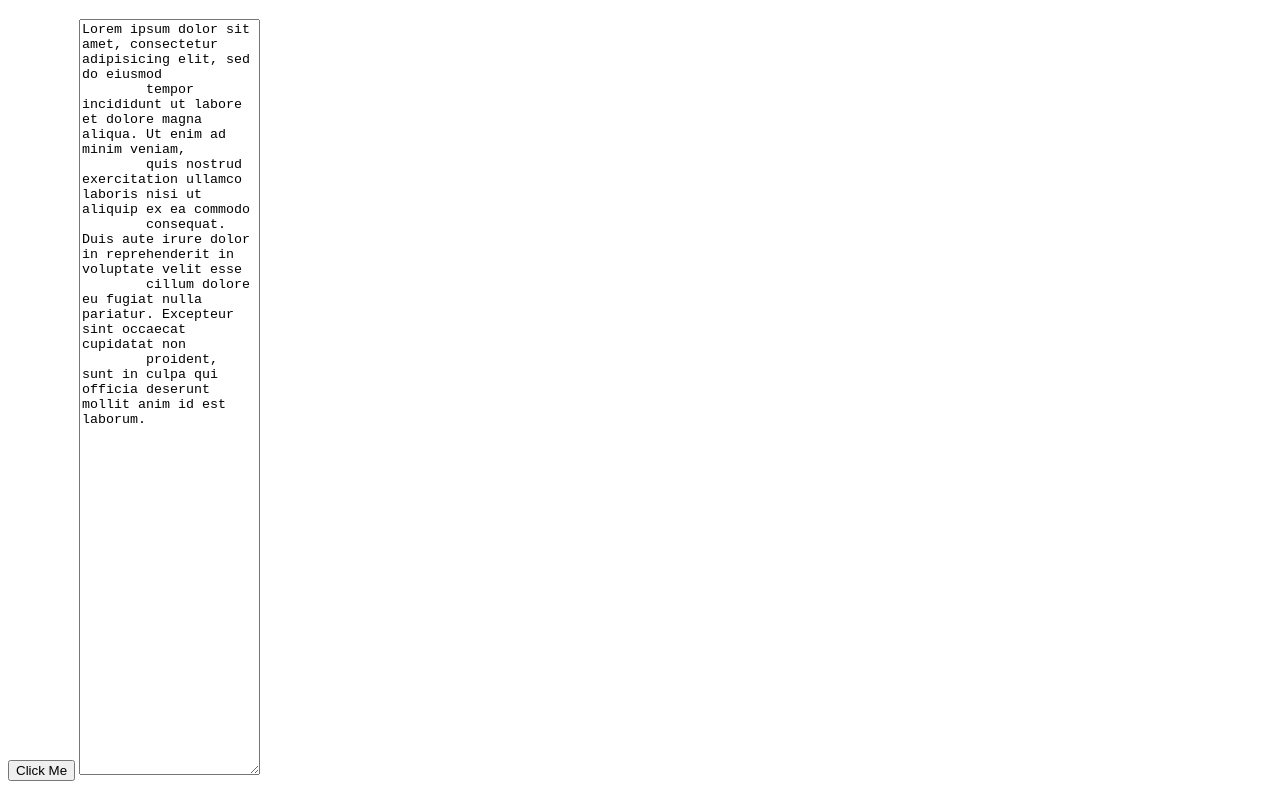
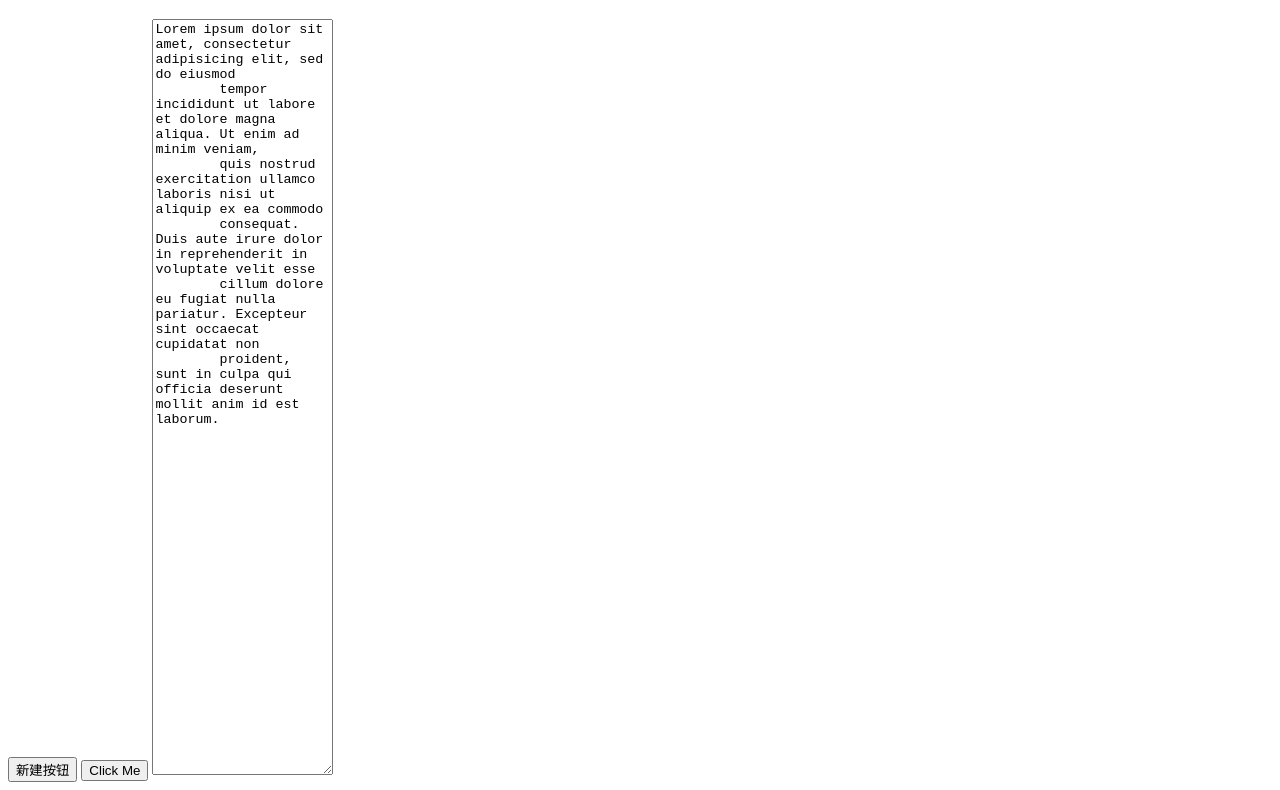
Before and after one commit to nmnf/git-demo, a plain HTML site: page src/index.html in a window 1280 px wide. Shown: the part 61-851 px from the top of the page. Drawn offline with nearby package versions, Linux system fonts and the light colour scheme; files that its build step writes are made by us from their sources.

Commit message:
我在线上更新了x文件

```diff
--- a/src/index.html
+++ b/src/index.html
@@ -7,6 +7,7 @@
 </head>
 <body>
 	<h1>this is content</h1>
+	<button>新建按钮</button>
 	<input type="button" value="Click Me" name="" />
 	<textarea cols="20" rows="50">Lorem ipsum dolor sit amet, consectetur adipisicing elit, sed do eiusmod
 	tempor incididunt ut labore et dolore magna aliqua. Ut enim ad minim veniam,
```
